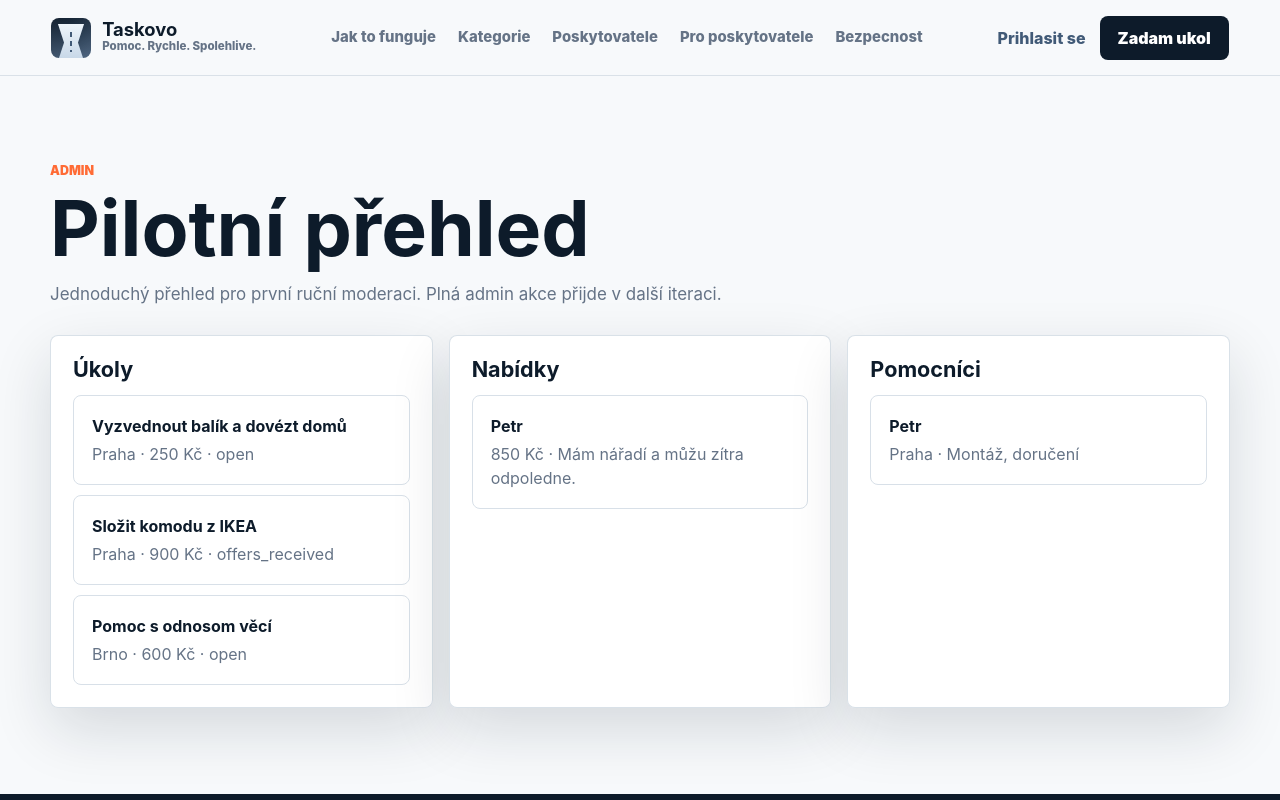
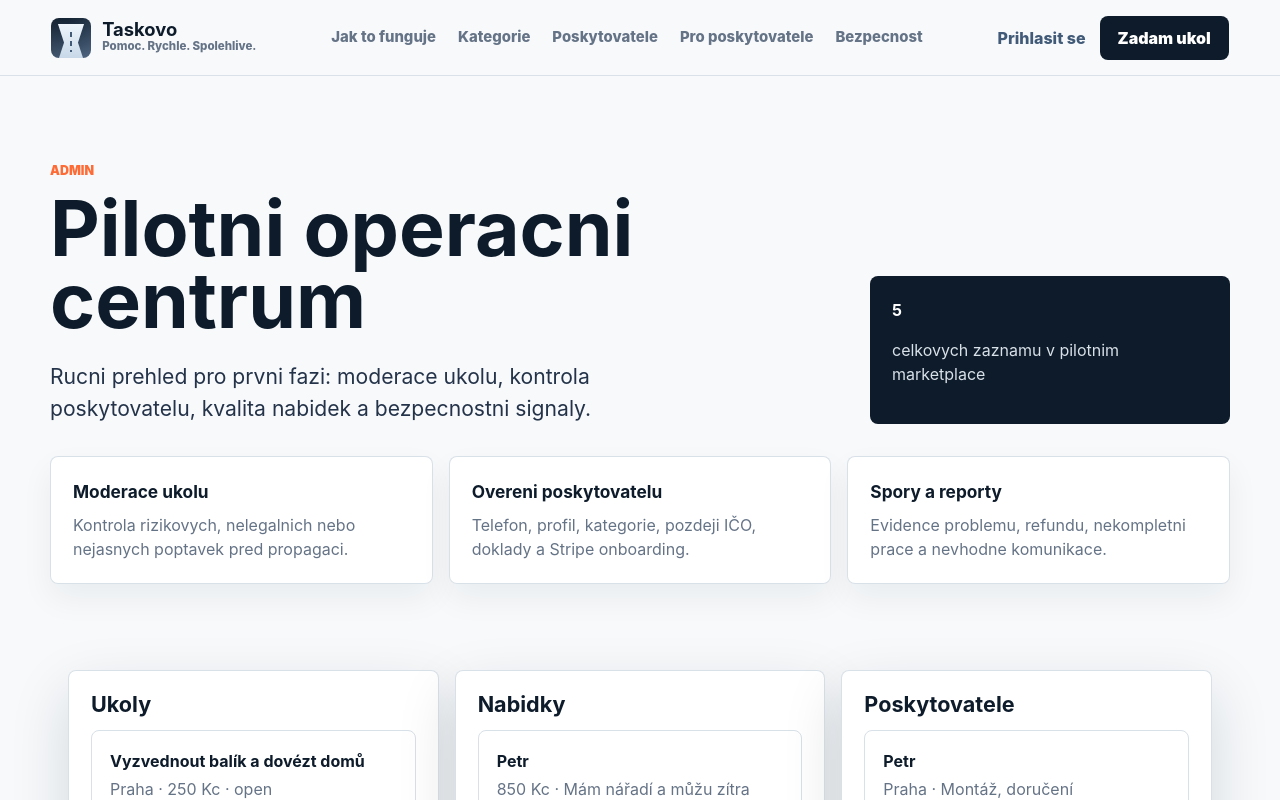
Before and after one commit to kaziodimm/taskovo-app, a Next.js app: page /admin in a window 1280 px wide. Shown: the top 800 px of the page. Built offline with nearby package versions, Linux system fonts and the light colour scheme; no server answers.

Commit message:
Expand admin operating dashboard

```diff
--- a/app/admin/page.tsx
+++ b/app/admin/page.tsx
@@ -9,49 +9,38 @@ export default async function AdminPage() {
     <>
       <Header />
       <main className="page-shell">
-        <section className="section-title">
-          <p className="kicker">Admin</p>
-          <h1 className="page-title">Pilotní přehled</h1>
-          <p>Jednoduchý přehled pro první ruční moderaci. Plná admin akce přijde v další iteraci.</p>
+        <section className="page-hero">
+          <div>
+            <p className="kicker">Admin</p>
+            <h1 className="page-title">Pilotni operacni centrum</h1>
+            <p className="hero-lead">Rucni prehled pro prvni fazi: moderace ukolu, kontrola poskytovatelu, kvalita nabidek a bezpecnostni signaly.</p>
+          </div>
+          <div className="page-hero-card"><strong>{tasks.length + offers.length + taskers.length}</strong><p>celkovych zaznamu v pilotnim marketplace</p></div>
         </section>
-        <div className="admin-grid">
+
+        <div className="dashboard-grid">
+          <article className="dashboard-panel"><h3>Moderace ukolu</h3><p>Kontrola rizikovych, nelegalnich nebo nejasnych poptavek pred propagaci.</p></article>
+          <article className="dashboard-panel"><h3>Overeni poskytovatelu</h3><p>Telefon, profil, kategorie, pozdeji IČO, doklady a Stripe onboarding.</p></article>
+          <article className="dashboard-panel"><h3>Spory a reporty</h3><p>Evidence problemu, refundu, nekompletni prace a nevhodne komunikace.</p></article>
+        </div>
+
+        <div className="admin-grid section">
           <section className="admin-panel">
-            <h2>Úkoly</h2>
+            <h2>Ukoly</h2>
             <div className="admin-list">
-              {tasks.map((task) => (
-                <article className="admin-item" key={task.id}>
-                  <strong>{task.title}</strong>
-                  <p>
-                    {task.city} · {task.budget_czk.toLocaleString("cs-CZ")} Kč · {task.status}
-                  </p>
-                </article>
-              ))}
+              {tasks.map((task) => <article className="admin-item" key={task.id}><strong>{task.title}</strong><p>{task.city} · {task.budget_czk.toLocaleString("cs-CZ")} Kc · {task.status}</p></article>)}
             </div>
           </section>
           <section className="admin-panel">
-            <h2>Nabídky</h2>
+            <h2>Nabidky</h2>
             <div className="admin-list">
-              {offers.map((offer) => (
-                <article className="admin-item" key={offer.id}>
-                  <strong>{offer.tasker_name}</strong>
-                  <p>
-                    {offer.price_czk.toLocaleString("cs-CZ")} Kč · {offer.message}
-                  </p>
-                </article>
-              ))}
+              {offers.map((offer) => <article className="admin-item" key={offer.id}><strong>{offer.tasker_name}</strong><p>{offer.price_czk.toLocaleString("cs-CZ")} Kc · {offer.message}</p></article>)}
             </div>
           </section>
           <section className="admin-panel">
-            <h2>Pomocníci</h2>
+            <h2>Poskytovatele</h2>
             <div className="admin-list">
-              {taskers.map((tasker) => (
-                <article className="admin-item" key={tasker.id}>
-                  <strong>{tasker.name}</strong>
-                  <p>
-                    {tasker.city} · {tasker.categories}
-                  </p>
-                </article>
-              ))}
+              {taskers.map((tasker) => <article className="admin-item" key={tasker.id}><strong>{tasker.name}</strong><p>{tasker.city} · {tasker.categories}</p></article>)}
             </div>
           </section>
         </div>
```
